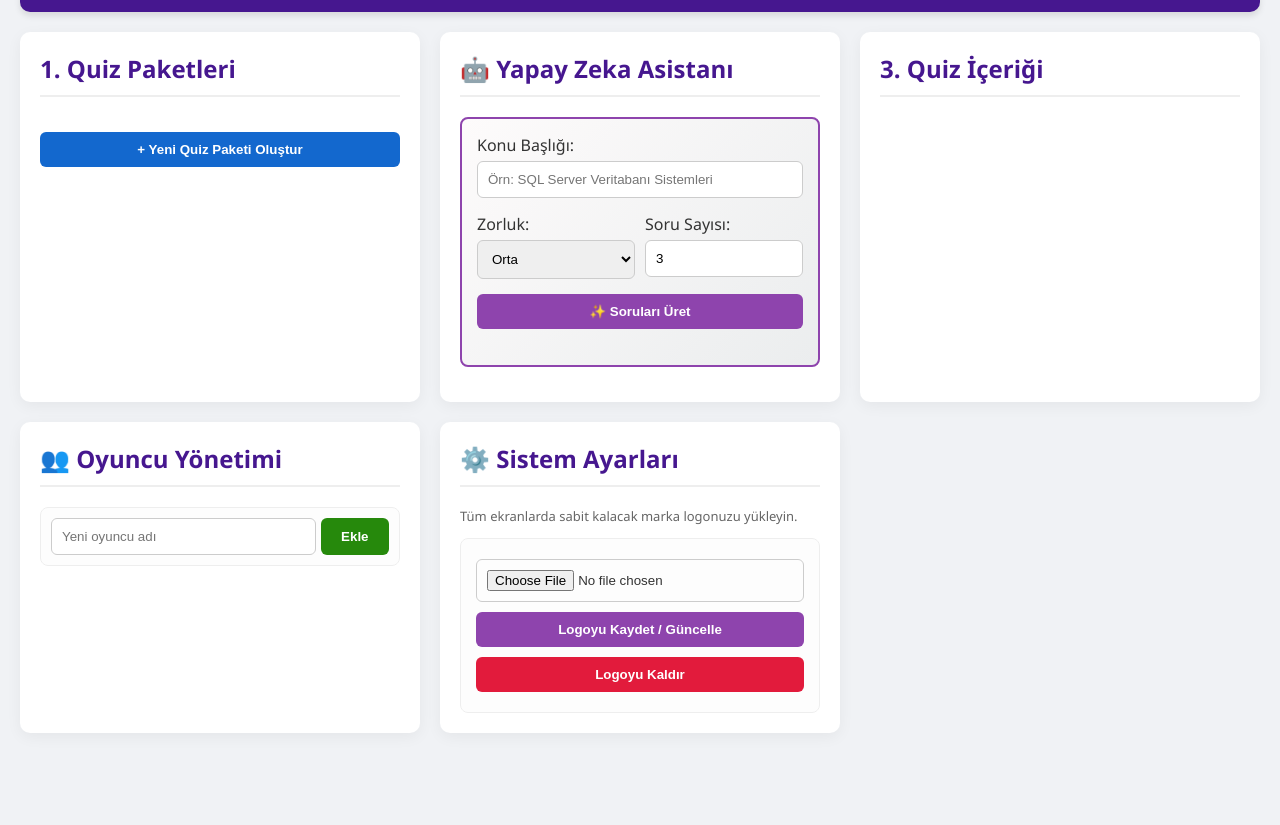
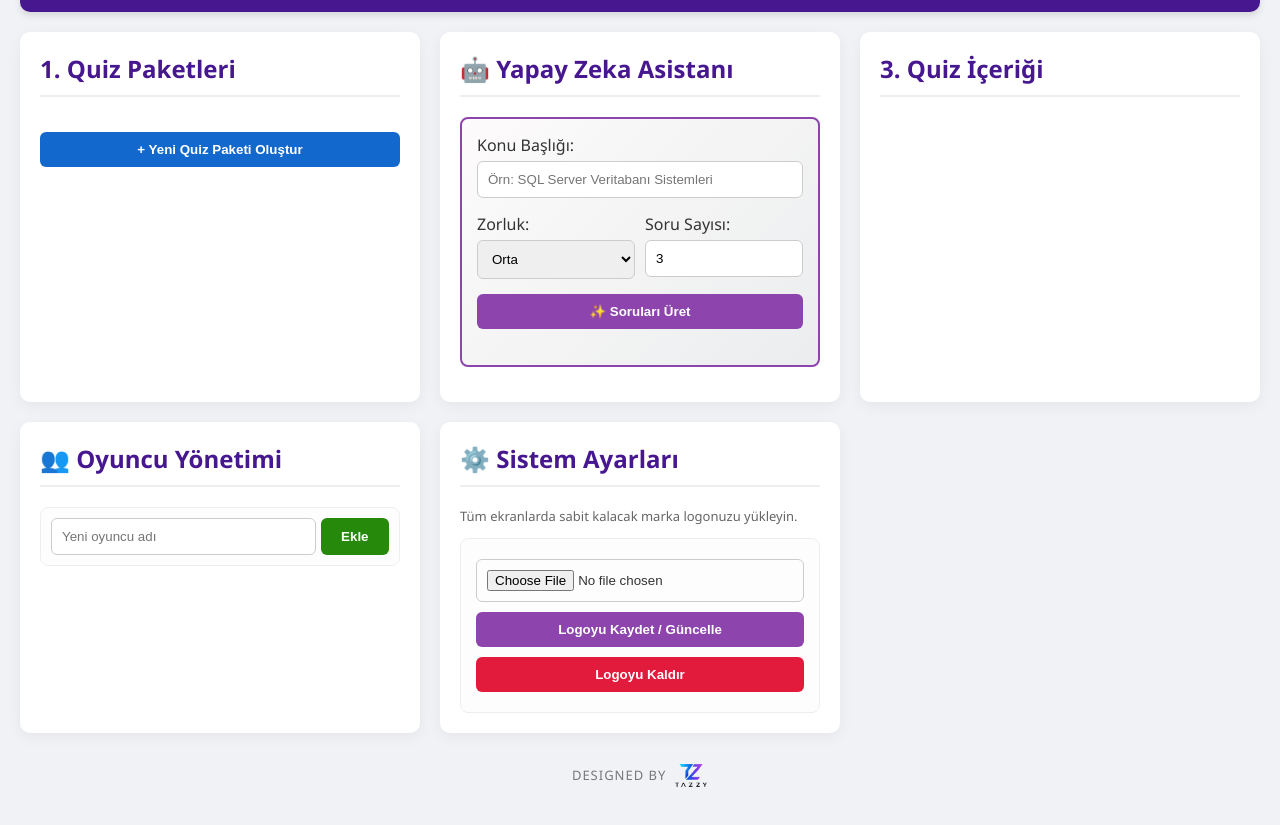
Before and after one commit to isatafli66-del/bilgi-yarismasi, a website: page public/admin.html in a window 1280 px wide. Shown: the part 191-1016 px from the top of the page. Before the commit the page ends 944 px from the top, so only its background shows below. Drawn offline with nearby package versions, Linux system fonts and the light colour scheme; no server answers.

Commit message:
Update admin.html

```diff
--- a/public/admin.html
+++ b/public/admin.html
@@ -119,6 +119,12 @@
         </div>
     </div>
 
+    <!-- TAZZY İMZA ALANI -->
+    <div style="text-align: center; margin-top: 30px; padding-bottom: 20px; color: #777; font-size: 13px; display: flex; justify-content: center; align-items: center; gap: 8px;">
+        <span style="letter-spacing: 1px;">DESIGNED BY</span>
+        <img src="Tazzy Siyah.png" alt="Tazzy" style="height: 25px;">
+    </div>
+
     <script src="/socket.io/socket.io.js"></script>
     <script>
         const socket = io();
```
